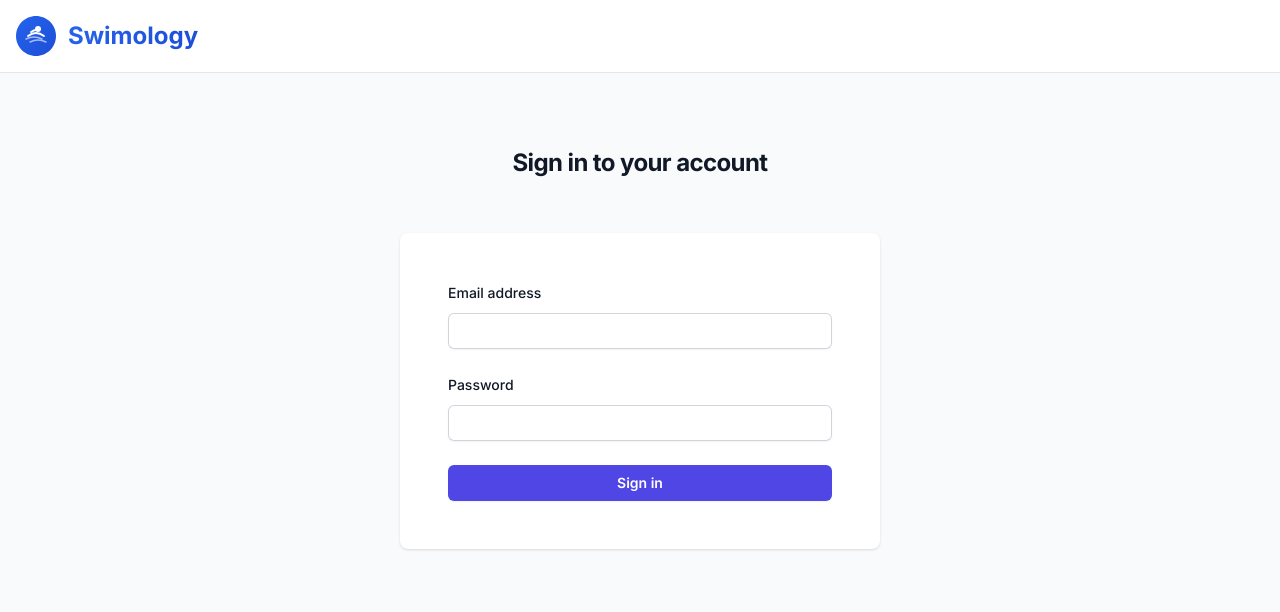
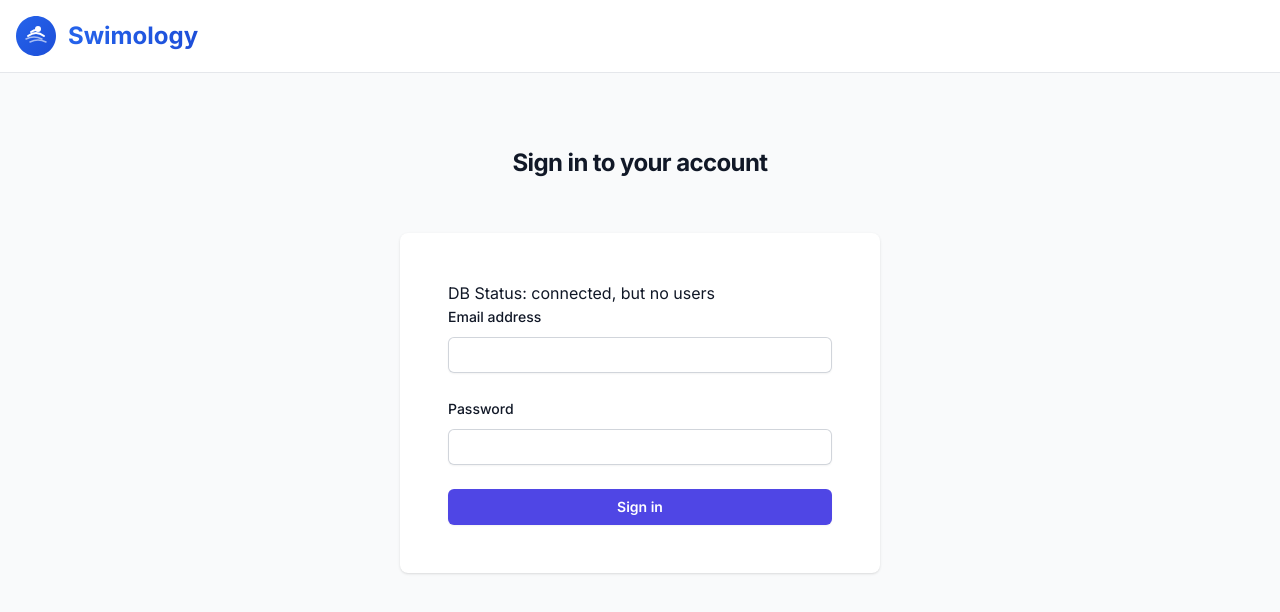
Before and after one commit to rider7150/swimology, a Next.js app: page /login in a window 1280 px wide. Shown: the top 612 px of the page. Built offline with nearby package versions, Linux system fonts and the light colour scheme; no server answers; the database is empty.

Commit message:
added debug code

```diff
--- a/src/app/login/page.tsx
+++ b/src/app/login/page.tsx
@@ -2,12 +2,21 @@ import { redirect } from "next/navigation";
 import { getServerSession } from "next-auth";
 import { authOptions } from "@/lib/auth";
 import { LoginForm } from "@/components/auth/login-form";
+import { prisma } from "@/lib/prisma";
 
 export default async function LoginPage() {
   const session = await getServerSession(authOptions);
 
   if (session) {
     redirect("/");
+  }
+
+  let dbStatus = "unknown";
+  try {
+    const users = await prisma.user.findMany({ take: 1 });
+    dbStatus = users.length ? "connected" : "connected, but no users";
+  } catch (e) {
+    dbStatus = "error: " + e.message;
   }
 
   return (
@@ -21,6 +30,7 @@ export default async function LoginPage() {
 
         <div className="mt-10 sm:mx-auto sm:w-full sm:max-w-[480px]">
           <div className="bg-white px-6 py-12 shadow sm:rounded-lg sm:px-12">
+            <div>DB Status: {dbStatus}</div>
             <LoginForm />
           </div>
         </div>
```
